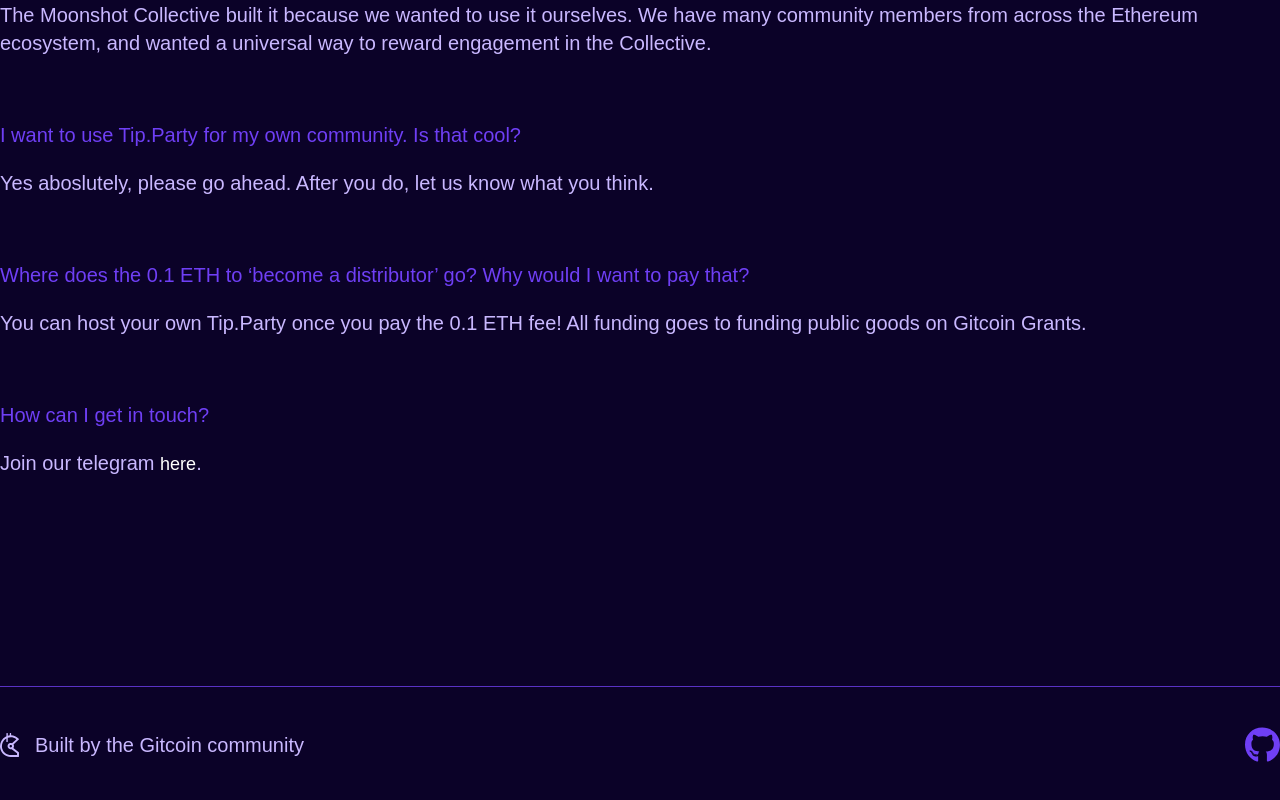
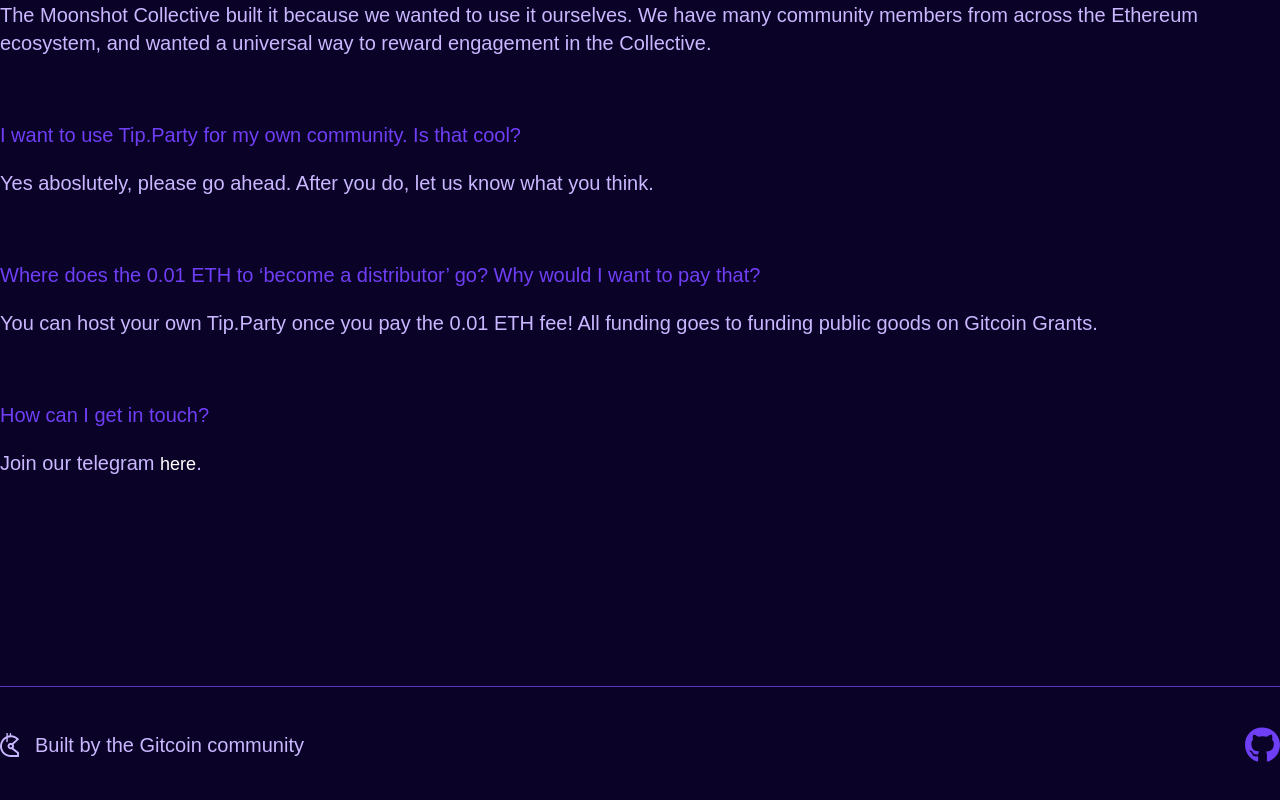
Before and after one commit to moonshotcollective/tip.party-homepage, a Next.js app: page / in a window 1280 px wide. Shown: the part 1239-2039 px from the top of the page. Built offline with nearby package versions, Linux system fonts and the light colour scheme.

Commit message:
Update index.js

```diff
--- a/pages/index.js
+++ b/pages/index.js
@@ -105,10 +105,10 @@
           {/* Question: 3 */}
           <div className="flex flex-col w-full text-xl poppins my-8">
             <h3 className="text-violet">
-              Where does the 0.1 ETH to ‘become a distributor’ go? Why would I want to pay that?
+              Where does the 0.01 ETH to ‘become a distributor’ go? Why would I want to pay that?
             </h3>
             <p className="mt-5 text-elder">
-              You can host your own Tip.Party once you pay the 0.1 ETH fee! All funding goes to funding public goods on
+              You can host your own Tip.Party once you pay the 0.01 ETH fee! All funding goes to funding public goods on
               Gitcoin Grants.
             </p>
           </div>
```
